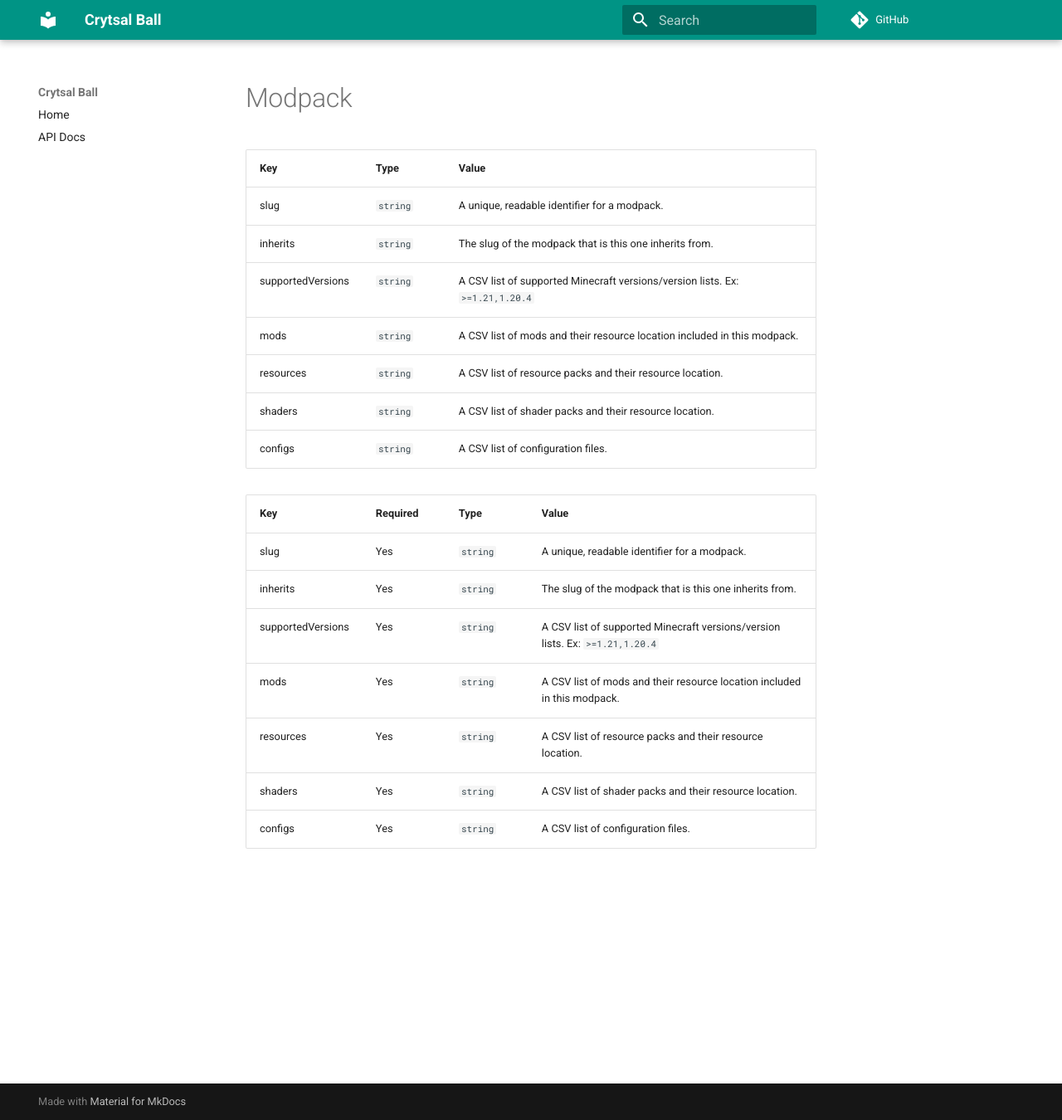
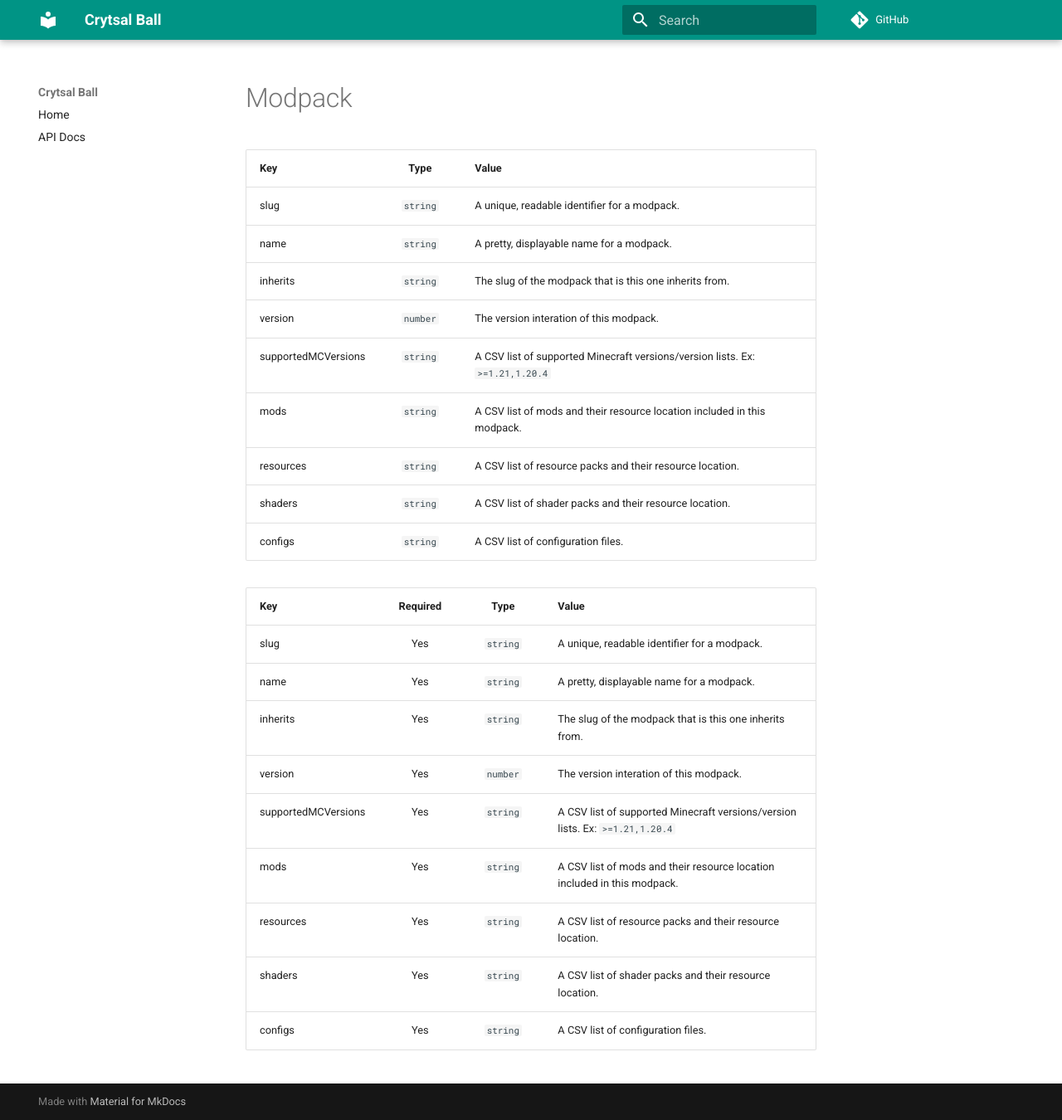
Before and after one commit to CartelModpack/Crystal-Ball, an MkDocs documentation site: the page built from docs/partials/types/modpack.md, in a window 1280 px wide and 1350 px high. Shown: the whole window at 83% size. Built offline with MkDocs 1.6.1 and Material for MkDocs 9.7.7, drawn with Linux system fonts in a browser that asks for light colours; comment, search, counter and statistics services are not loaded.

Commit message:
Updated modpacks table

```diff
--- a/docs/partials/types/modpack.md
+++ b/docs/partials/types/modpack.md
@@ -1,92 +1,114 @@
 <table>
   <tr>
     <th>Key</th>
-    <th>Type</th>
+    <th style="text-align: center;">Type</th>
     <th>Value</th>
   </tr>
   <tr>
     <td>slug</td>
-    <td><code>string</code></td>
+    <td style="text-align: center;"><code>string</code></td>
     <td>A unique, readable identifier for a modpack.</td>
   </tr>
   <tr>
+    <td>name</td>
+    <td style="text-align: center;"><code>string</code></td>
+    <td>A pretty, displayable name for a modpack.</td>
+  </tr>
+  <tr>
     <td>inherits</td>
-    <td><code>string</code></td>
+    <td style="text-align: center;"><code>string</code></td>
     <td>The slug of the modpack that is this one inherits from.</td>
   </tr>
   <tr>
-    <td>supportedVersions</td>
-    <td><code>string</code></td>
+    <td>version</td>
+    <td style="text-align: center;"><code>number</code></td>
+    <td>The version interation of this modpack.</td>
+  </tr>
+  <tr>
+    <td>supportedMCVersions</td>
+    <td style="text-align: center;"><code>string</code></td>
     <td>A CSV list of supported Minecraft versions/version lists. Ex: <code>>=1.21,1.20.4</code></td>
   </tr>
   <tr>
     <td>mods</td>
-    <td><code>string</code></td>
+    <td style="text-align: center;"><code>string</code></td>
     <td>A CSV list of mods and their resource location included in this modpack.</td>
   </tr>
   <tr>
     <td>resources</td>
-    <td><code>string</code></td>
+    <td style="text-align: center;"><code>string</code></td>
     <td>A CSV list of resource packs and their resource location.</td>
   </tr>
   <tr>
     <td>shaders</td>
-    <td><code>string</code></td>
+    <td style="text-align: center;"><code>string</code></td>
     <td>A CSV list of shader packs and their resource location.</td>
   </tr>
   <tr>
     <td>configs</td>
-    <td><code>string</code></td>
+    <td style="text-align: center;"><code>string</code></td>
     <td>A CSV list of configuration files.</td>
   </tr>
 </table>
 <table>
   <tr>
     <th>Key</th>
-    <th>Required</th>
-    <th>Type</th>
+    <th style="text-align: center;">Required</th>
+    <th style="text-align: center;">Type</th>
     <th>Value</th>
   </tr>
   <tr>
     <td>slug</td>
-    <td>Yes</td>
-    <td><code>string</code></td>
+    <td style="text-align: center;">Yes</td>
+    <td style="text-align: center;"><code>string</code></td>
     <td>A unique, readable identifier for a modpack.</td>
   </tr>
   <tr>
+    <td>name</td>
+    <td style="text-align: center;">Yes</td>
+    <td style="text-align: center;"><code>string</code></td>
+    <td>A pretty, displayable name for a modpack.</td>
+  </tr>
+  <tr>
     <td>inherits</td>
-    <td>Yes</td>
-    <td><code>string</code></td>
+    <td style="text-align: center;">Yes</td>
+    <td style="text-align: center;"><code>string</code></td>
     <td>The slug of the modpack that is this one inherits from.</td>
   </tr>
   <tr>
-    <td>supportedVersions</td>
-    <td>Yes</td>
-    <td><code>string</code></td>
+    <td>version</td>
+    <td style="text-align: center;">Yes</td>
+    <td style="text-align: center;"><code>number</code></td>
+    <td>The version interation of this modpack.</td>
+  </tr>
+  <tr>
+    <td>supportedMCVersions</td>
+    <td style="text-align: center;">Yes</td>
+    <td style="text-align: center;"><code>string</code></td>
     <td>A CSV list of supported Minecraft versions/version lists. Ex: <code>>=1.21,1.20.4</code></td>
   </tr>
   <tr>
     <td>mods</td>
-    <td>Yes</td>
-    <td><code>string</code></td>
+    <td style="text-align: center;">Yes</td>
+    <td style="text-align: center;"><code>string</code></td>
     <td>A CSV list of mods and their resource location included in this modpack.</td>
   </tr>
   <tr>
     <td>resources</td>
-    <td>Yes</td>
-    <td><code>string</code></td>
+    <td style="text-align: center;">Yes</td>
+    <td style="text-align: center;"><code>string</code></td>
     <td>A CSV list of resource packs and their resource location.</td>
   </tr>
   <tr>
     <td>shaders</td>
-    <td>Yes</td>
-    <td><code>string</code></td>
+    <td style="text-align: center;">Yes</td>
+    <td style="text-align: center;"><code>string</code></td>
     <td>A CSV list of shader packs and their resource location.</td>
   </tr>
   <tr>
     <td>configs</td>
-    <td>Yes</td>
-    <td><code>string</code></td>
+    <td style="text-align: center;">Yes</td>
+    <td style="text-align: center;"><code>string</code></td>
     <td>A CSV list of configuration files.</td>
   </tr>
 </table>
```
Also changed, not shown: docs/docs/index.md (+4 -3 lines), 7 other files.
